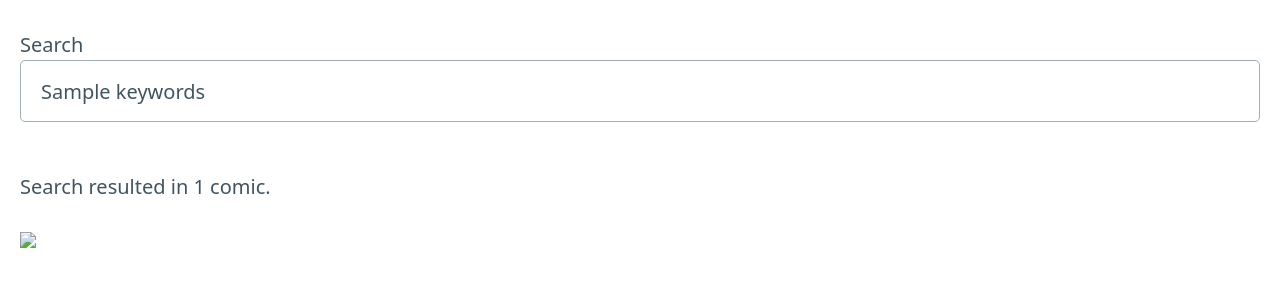
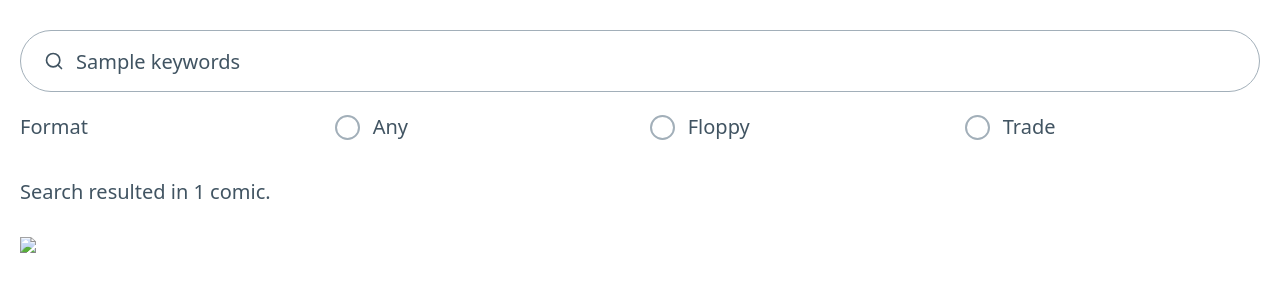
Before and after one commit to jamesbharvey/fun, a Django app: template mycc/search/templates/search/index.html in a window 1280 px wide. Shown: the top 300 px of the page. Run offline with Django 3.2, Linux system fonts and the light colour scheme; the template is opened without the code that fills it: most values are stand-ins (such as "Sample title", 1, 10 or a date in 2020).

Commit message:
Added feature to filter search by Format (Trade or Floppy)

```diff
--- a/mycc/search/templates/search/index.html
+++ b/mycc/search/templates/search/index.html
@@ -13,14 +13,39 @@
                 column-gap: 20px;
             }
         </style>
+        <script src="https://cdnjs.cloudflare.com/ajax/libs/jquery/3.3.1/jquery.min.js"></script>
     </head>
     <body>
         <br>
             <div class="container-fluid">
-                <form>
-                  Search
-                    <input type="text" id="keywords" name="keywords" {% if keywords != '' %}value="{{ keywords }}"{% endif %}>
-                 </form>
+{#                <div id="simple">#}
+{#                    <form>#}
+{#                        <input type="search" id="keywords" name="keywords" {% if keywords != '' %}value="{{ keywords }}"{% endif %}>#}
+{#                    </form>#}
+{#                </div>#}
+                <div id="advanced">
+                    <form>
+                        <input type="search" id="keywords" name="keywords" {% if keywords != '' %}value="{{ keywords }}"{% endif %}>
+                            <div class="grid">
+                                Format
+                                    <label for="Any">
+                                        <input type="radio" id="Any" name="format" value="Any"
+                                               {% if format == 'Any' %}checked{% endif %}>
+                                        Any
+                                    </label>
+                                <label for="Floppy">
+                                <input type="radio" id="Floppy" name="format" value="Floppy"
+                                {% if format == 'Floppy'%}checked{% endif %}>
+                                Floppy
+                            </label>
+                           <label for="Trade">
+                                <input type="radio" id="Trade" name="format" value="Trade"
+                                {% if format == 'Trade' %}checked{% endif %}>
+                                Trade
+                            </label>
+                            </div>
+                    </form>
+                </div>
                 {% if num_comics > 0 %}
                     Search resulted in {{ num_comics }} {% if num_comics > 1 %}comics.{% else %}comic.{% endif %}
                     <br>
--- a/mycc/search/views.py
+++ b/mycc/search/views.py
@@ -15,9 +15,15 @@ def index(request):
     comic_list = []
     context = {'keywords': ''}
     get_params = request.GET.dict()
+    if 'format' in get_params:
+        context['format'] = get_params['format']
+    else:
+        context['format'] = 'Any'
     if 'keywords' in get_params:
         context['keywords'] = get_params['keywords']
         query = {"$text": {"$search": get_params['keywords']}}
+        if context['format'] != 'Any':
+            query["Format"] = context['format']
         cursor = mongo_collection.find(query)
         absolute_path_roots = [["/Users/james.harvey/Desktop/", "http://127.0.0.1:8080/"]]
         for comic in cursor:
```
Also changed, not shown: 1 other file.
